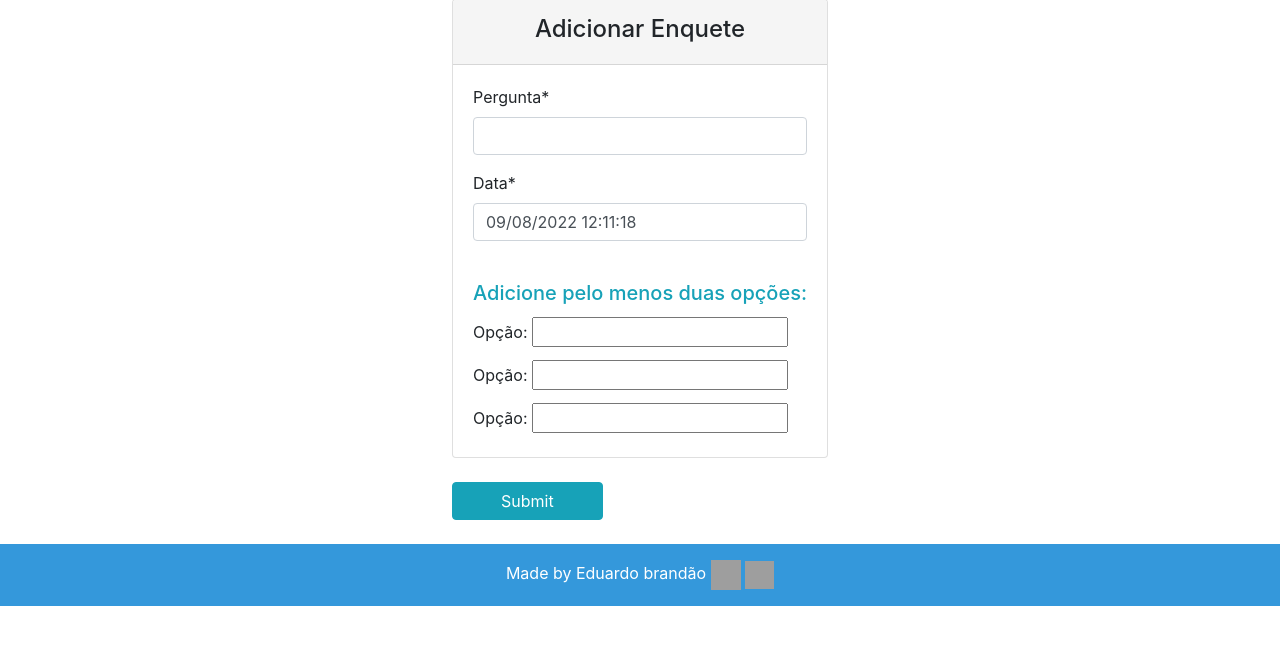
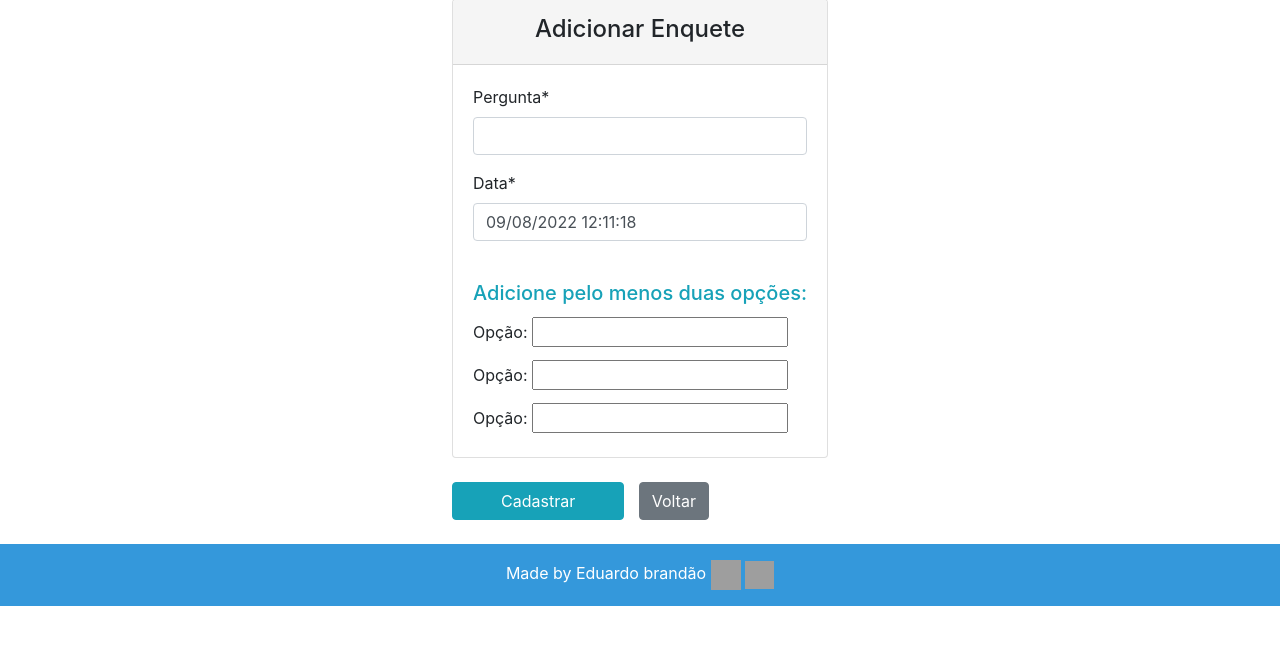
Before and after one commit to EduardoBran/System-Voting-App-Web-Py, a Django app: page /enquetes/addPolls/ in a window 1280 px wide. Shown: the part 81-726 px from the top of the page. Run offline with Django 4.2, Linux system fonts and the light colour scheme; the visitor is signed in with stand-in values (Sample User, id 1); some libraries are stand-ins or nearby versions; grey boxes are pictures that could not be loaded.

Commit message:
edit index para user logado e addPolls

```diff
--- a/votacao/templates/votacao/addPolls.html
+++ b/votacao/templates/votacao/addPolls.html
@@ -26,7 +26,9 @@
             </div>
         </div>
         <div class="mt-4 mb-4">
-            <button type="submit" class="px-5 btn btn-info">Submit</button>
+            <button type="submit" class="px-5 btn btn-info">Cadastrar</button>
+            <a class="btn btn-secondary btnVoltarEnquetes" href="{% url 'votacao:index' %}"
+                style="margin-left: 10px;">Voltar</a>
         </div>
 
     </form>
```
Also changed, not shown: votacao/templates/votacao/index.html (+18 -1 lines).
